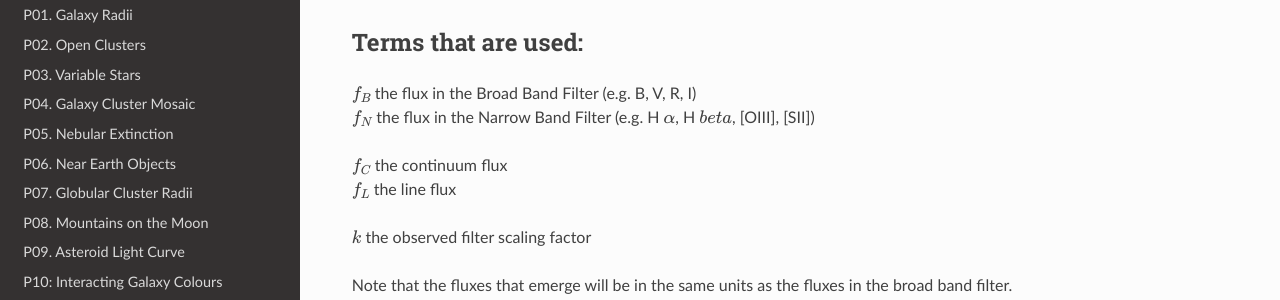
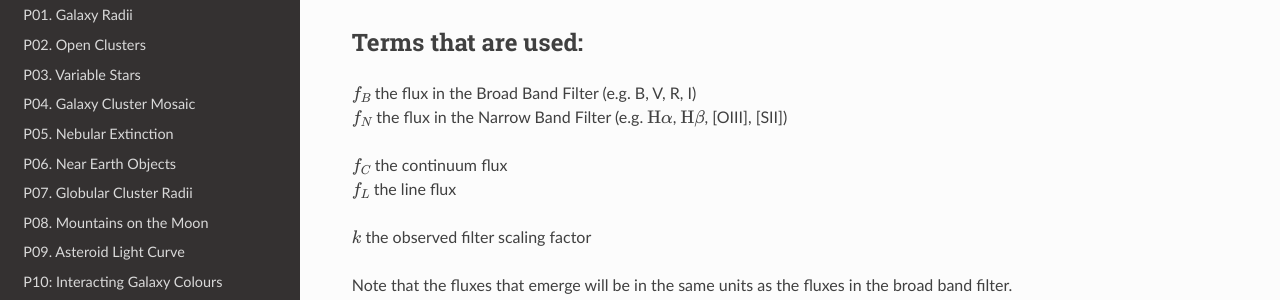
Before and after one commit to harshdmdm/knowledgebase, a Sphinx documentation site: the page built from docs/source/pm/r03-narrow-lines.rst, in a window 1280 px wide and 900 px high. Shown: the part 254-554 px from the top of the window. Built offline with Sphinx 7.4.7 and the Read the Docs theme 2.0.0, drawn with Linux system fonts in a browser that asks for light colours; pages that are not in the unit, such as notebooks, are missing from menus.

Commit message:
Update r03-narrow-lines.rst

```diff
--- a/docs/source/pm/r03-narrow-lines.rst
+++ b/docs/source/pm/r03-narrow-lines.rst
@@ -7,7 +7,7 @@ Terms that are used:
 --------------------
 
 | :math:`f_B` the flux in the Broad Band Filter (e.g. B, V, R, I)
-| :math:`f_N` the flux in the Narrow Band Filter (e.g. H :math:`\alpha`, H :math:`beta`, [OIII], [SII])
+| :math:`f_N` the flux in the Narrow Band Filter (e.g. :math:`\mathrm{H\alpha}`, :math:`\mathrm{H\beta}`, [OIII], [SII])
 |
 | :math:`f_C` the continuum flux
 | :math:`f_L` the line flux
```
